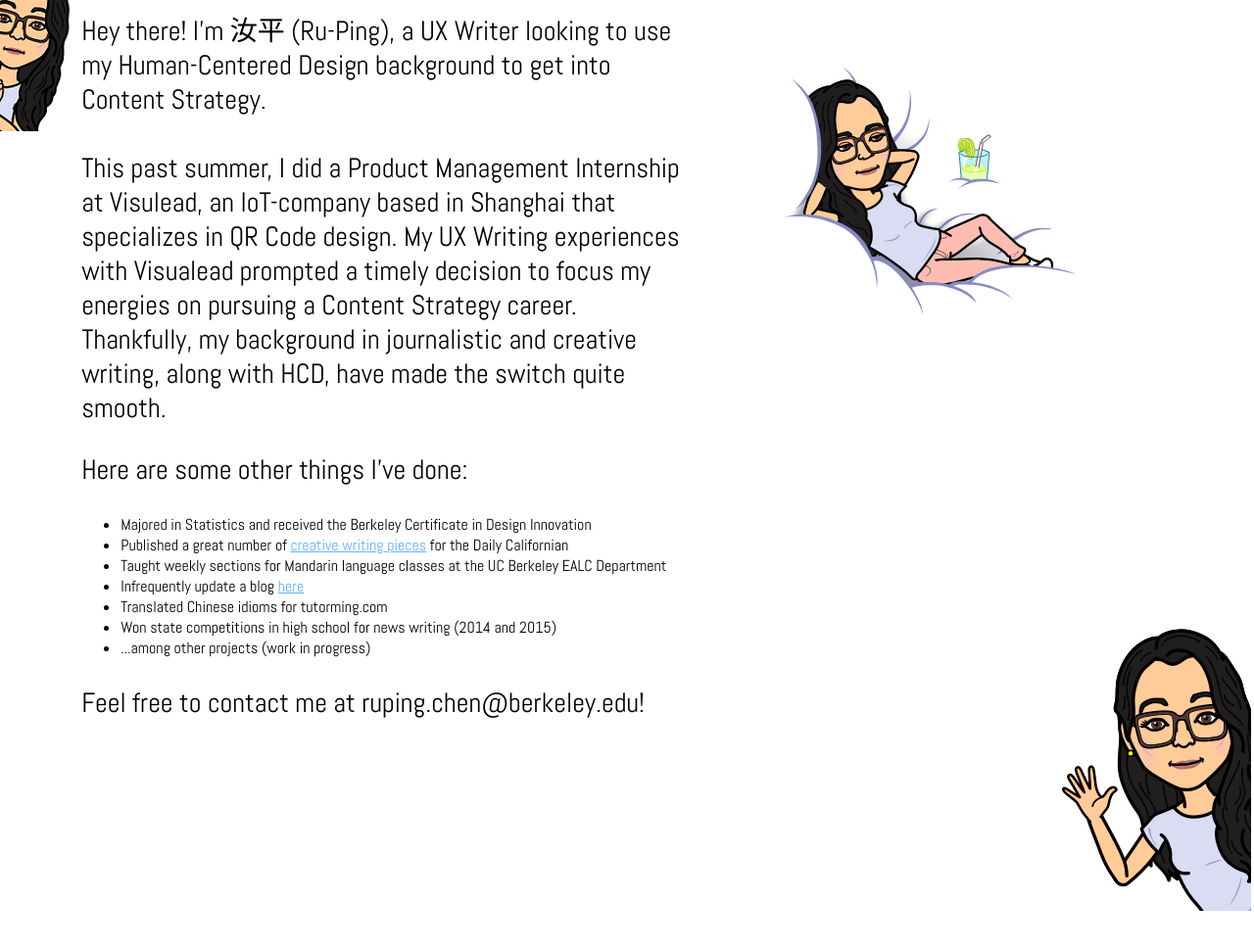
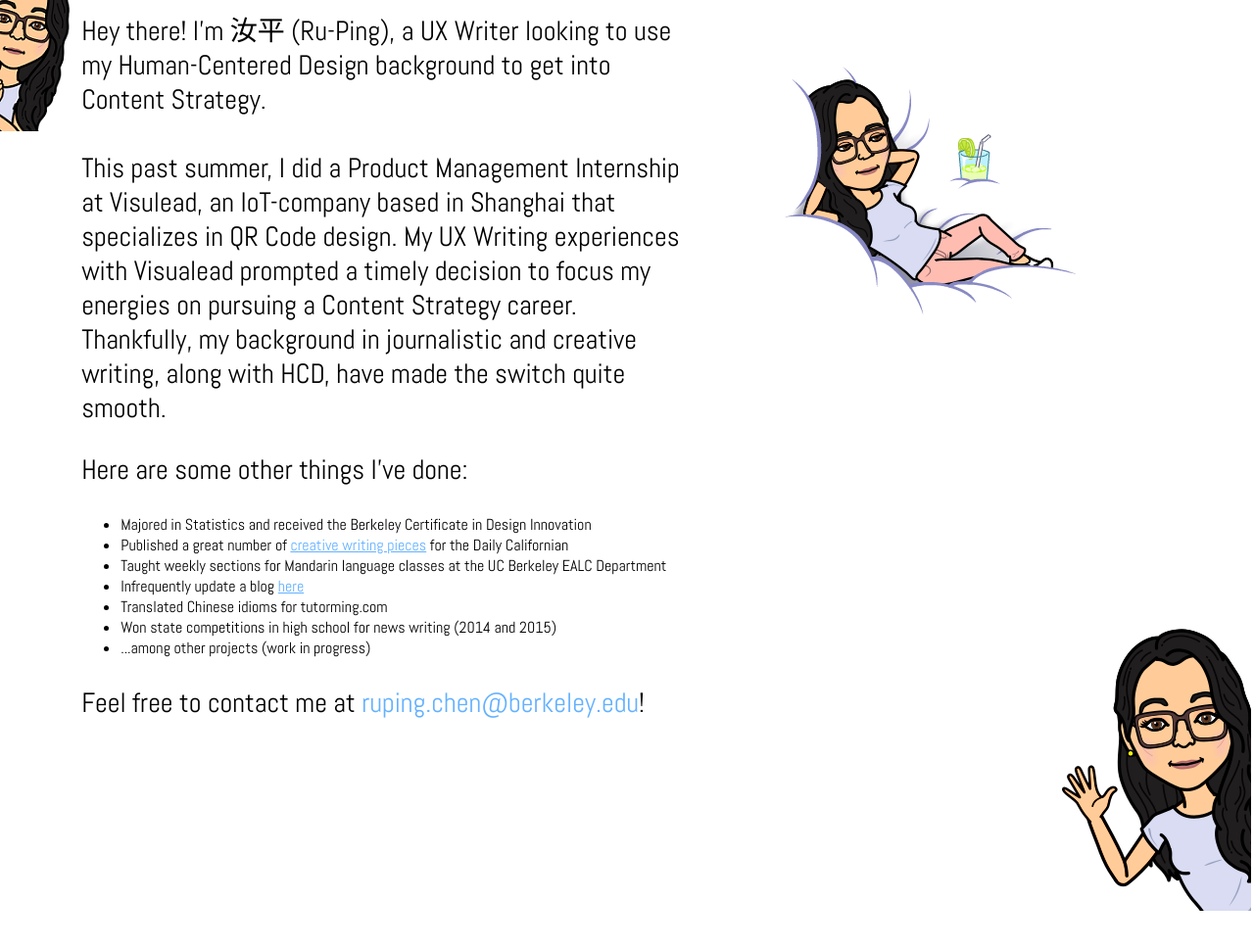
Before and after one commit to rupingchen/rupingchen.github.io, a plain HTML site: page about.html in a window 1280 px wide. Shown: the part 119-1088 px from the top of the page at 98% size. Drawn offline with nearby package versions, Linux system fonts and the light colour scheme; a web font is replaced by a local one.

Commit message:
Update about.html

```diff
--- a/about.html
+++ b/about.html
@@ -32,7 +32,7 @@
 				<li>...among other projects (work in progress)</li>
 
 			</ul>
-			<p>Feel free to contact me at ruping.chen@berkeley.edu!</p>
+			<p>Feel free to contact me at <span style="color: #63b1ff;">ruping.chen@berkeley.edu</span>!</p>
 
 			<img id="about-photo-2" src="assets/img/chill.png"/>
 			<img id="about-photo-22" src="assets/img/chill_1.png"/>
```
